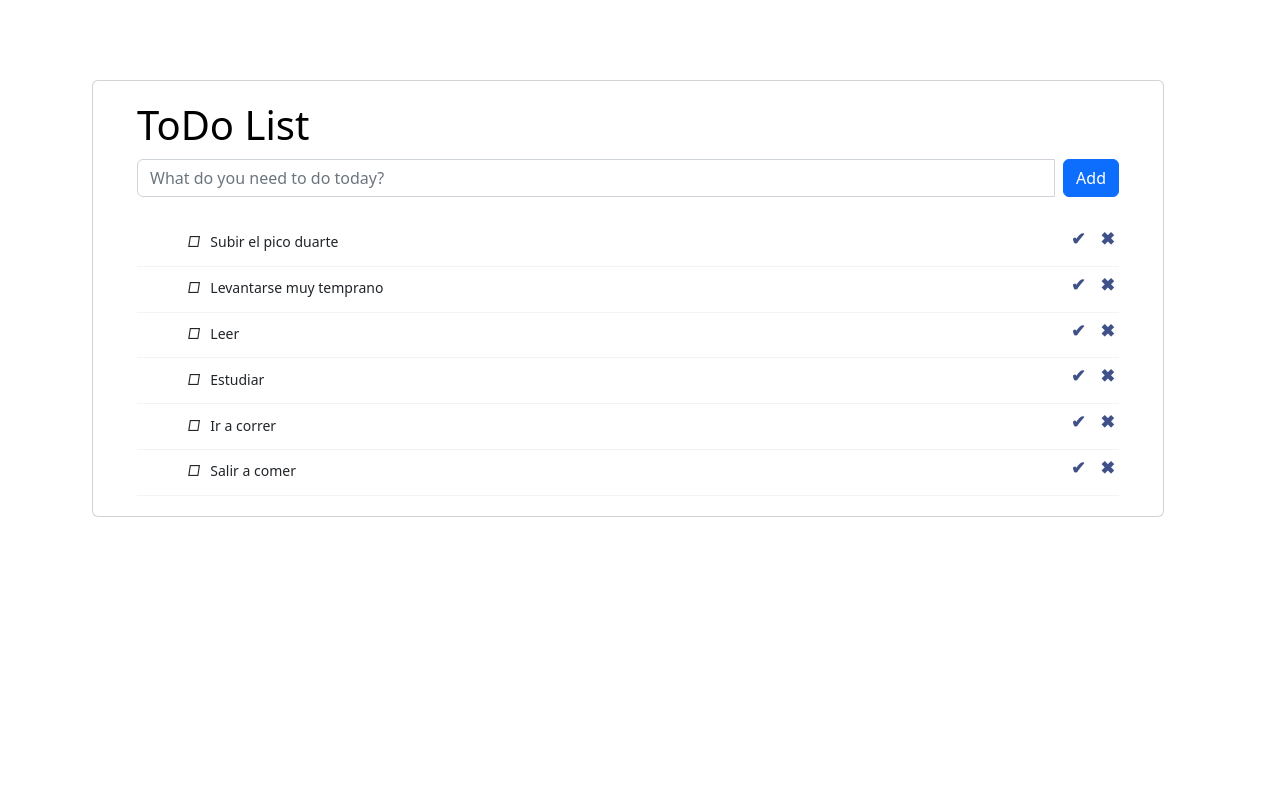
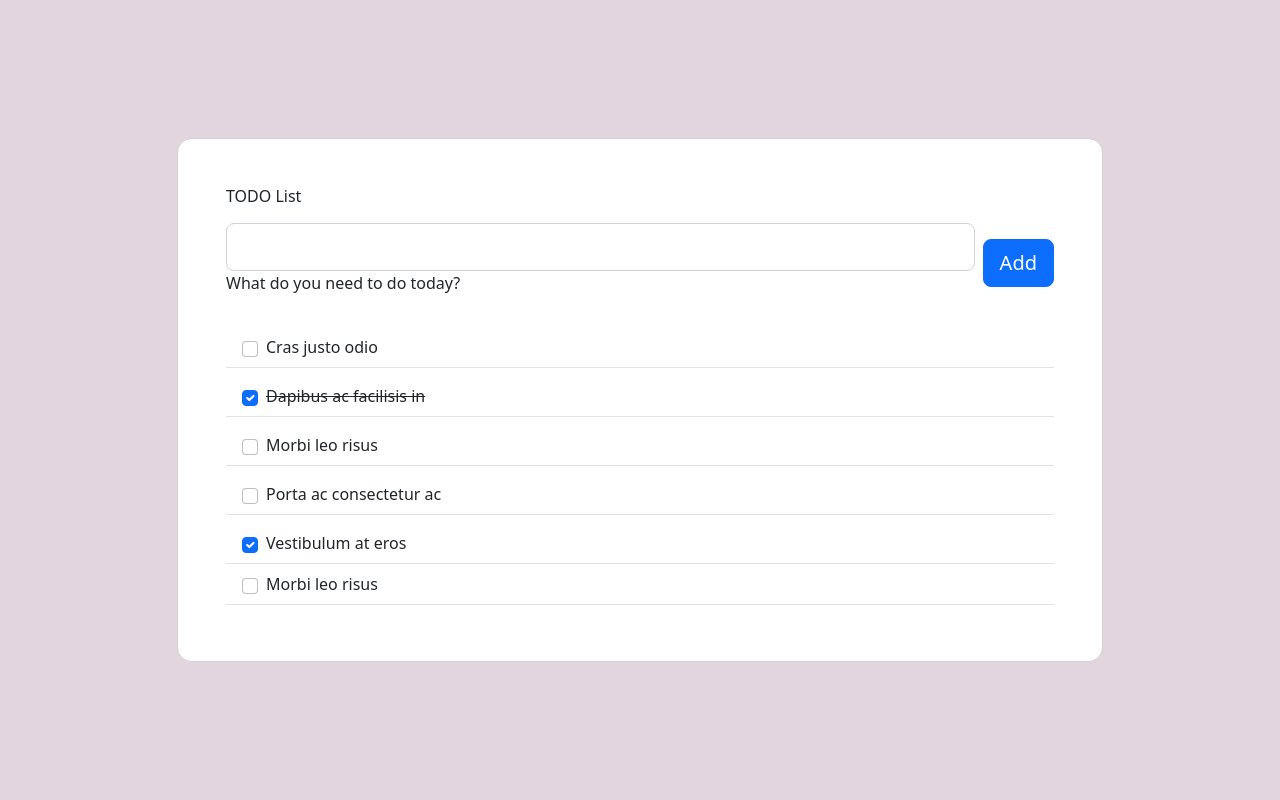
Before and after one commit to juniorrestituyo/todolist, a Django app: page / in a window 1280 px wide. Run offline with Django 4.2, Linux system fonts and the light colour scheme; data comes from the database, SQL or seed files in the repository.

Commit message:
making changes

```diff
--- a/templates/main.html
+++ b/templates/main.html
@@ -6,12 +6,12 @@
     <meta name="viewport" content="width=device-width, initial-scale=1.0">
     <link rel="stylesheet" href="{% static 'style/main.css' %}">
     <link href="https://cdn.jsdelivr.net/npm/bootstrap@5.2.1/dist/css/bootstrap.min.css" rel="stylesheet" integrity="sha384-iYQeCzEYFbKjA/T2uDLTpkwGzCiq6soy8tYaI1GyVh/UjpbCx/TYkiZhlZB6+fzT" crossorigin="anonymous">
-    <title>ToDo List</title>
-    <!-- <title>F</title> -->
+    <title>TODO List</title>
 </head>
 <body>
     {% block content %}
 
     {% endblock content %}
 </body>
+<script src="{% static 'js/main.js' %}"></script>
 </html>
--- a/todolist/templates/todolist/todolist.html
+++ b/todolist/templates/todolist/todolist.html
@@ -3,7 +3,97 @@
 {% block content %}
 
 
-<div class="page-content page-container" id="page-content">
+<section class="vh-100" style="background-color: #e2d5de;">
+    <div class="container py-5 h-100">
+      <div class="row d-flex justify-content-center align-items-center h-100">
+        <div class="col col-xl-10">
+
+          <div class="card" style="border-radius: 15px;">
+            <div class="card-body p-5">
+
+              <h6 class="mb-3">TODO List</h6>
+
+              <form class="d-flex justify-content-center align-items-center mb-4">
+                <div class="form-outline flex-fill">
+                  <input type="text" id="form3" class="form-control form-control-lg" />
+                  <label class="form-label" for="form3">What do you need to do today?</label>
+                </div>
+                <button type="submit" class="btn btn-primary btn-lg ms-2">Add</button>
+              </form>
+
+              <ul class="list-group mb-0">
+                <li
+                  class="list-group-item d-flex justify-content-between align-items-center border-start-0 border-top-0 border-end-0 border-bottom rounded-0 mb-2">
+                  <div class="d-flex align-items-center">
+                    <input class="form-check-input me-2" type="checkbox" value="" aria-label="..." />
+                    Cras justo odio
+                  </div>
+                  <a href="#!" data-mdb-toggle="tooltip" title="Remove item">
+                    <i class="fas fa-times text-primary"></i>
+                  </a>
+                </li>
+                <li
+                  class="list-group-item d-flex d-flex justify-content-between align-items-center border-start-0 border-top-0 border-end-0 border-bottom rounded-0 mb-2">
+                  <div class="d-flex align-items-center">
+                    <input class="form-check-input me-2" type="checkbox" value="" aria-label="..." checked />
+                    <s>Dapibus ac facilisis in</s>
+                  </div>
+                  <a href="#!" data-mdb-toggle="tooltip" title="Remove item">
+                    <i class="fas fa-times text-primary"></i>
+                  </a>
+                </li>
+                <li
+                  class="list-group-item d-flex d-flex justify-content-between align-items-center border-start-0 border-top-0 border-end-0 border-bottom rounded-0 mb-2">
+                  <div class="d-flex align-items-center">
+                    <input class="form-check-input me-2" type="checkbox" value="" aria-label="..." />
+                    Morbi leo risus
+                  </div>
+                  <a href="#!" data-mdb-toggle="tooltip" title="Remove item">
+                    <i class="fas fa-times text-primary"></i>
+                  </a>
+                </li>
+                <li
+                  class="list-group-item d-flex d-flex justify-content-between align-items-center border-start-0 border-top-0 border-end-0 border-bottom rounded-0 mb-2">
+                  <div class="d-flex align-items-center">
+                    <input class="form-check-input me-2" type="checkbox" value="" aria-label="..." />
+                    Porta ac consectetur ac
+                  </div>
+                  <a href="#!" data-mdb-toggle="tooltip" title="Remove item">
+                    <i class="fas fa-times text-primary"></i>
+                  </a>
+                </li>
+                <li
+                  class="list-group-item d-flex d-flex justify-content-between align-items-center border-start-0 border-top-0 border-end-0 border-bottom rounded-0 mb-0">
+                  <div class="d-flex align-items-center">
+                    <input class="form-check-input me-2" type="checkbox" value="" aria-label="..." checked />
+                    Vestibulum at eros
+                  </div>
+                  <a href="#!" data-mdb-toggle="tooltip" title="Remove item">
+                    <i class="fas fa-times text-primary"></i>
+                  </a>
+                </li>
+                <li
+                  class="list-group-item d-flex justify-content-between align-items-center border-start-0 border-top-0 border-end-0 border-bottom rounded-0 mb-2">
+                  <div class="d-flex align-items-center">
+                    <input class="form-check-input me-2" type="checkbox" value="" aria-label="..." />
+                    Morbi leo risus
+                  </div>
+                  <a href="#!" data-mdb-toggle="tooltip" title="Remove item">
+                    <i class="fas fa-times text-primary"></i>
+                  </a>
+                </li>
+              </ul>
+
+            </div>
+          </div>
+
+        </div>
+      </div>
+    </div>
+  </section>
+
+
+<!-- <div class="page-content page-container" id="page-content">
   <div class="padding">
       <div class="row container d-flex justify-content-center">
           <div class="col-md-12">
@@ -36,7 +126,7 @@
           </div>
       </div>
   </div>
-</div>
+</div> -->
 
 
 {% endblock content %}
```
Also changed, not shown: static/js/main.js (added).
